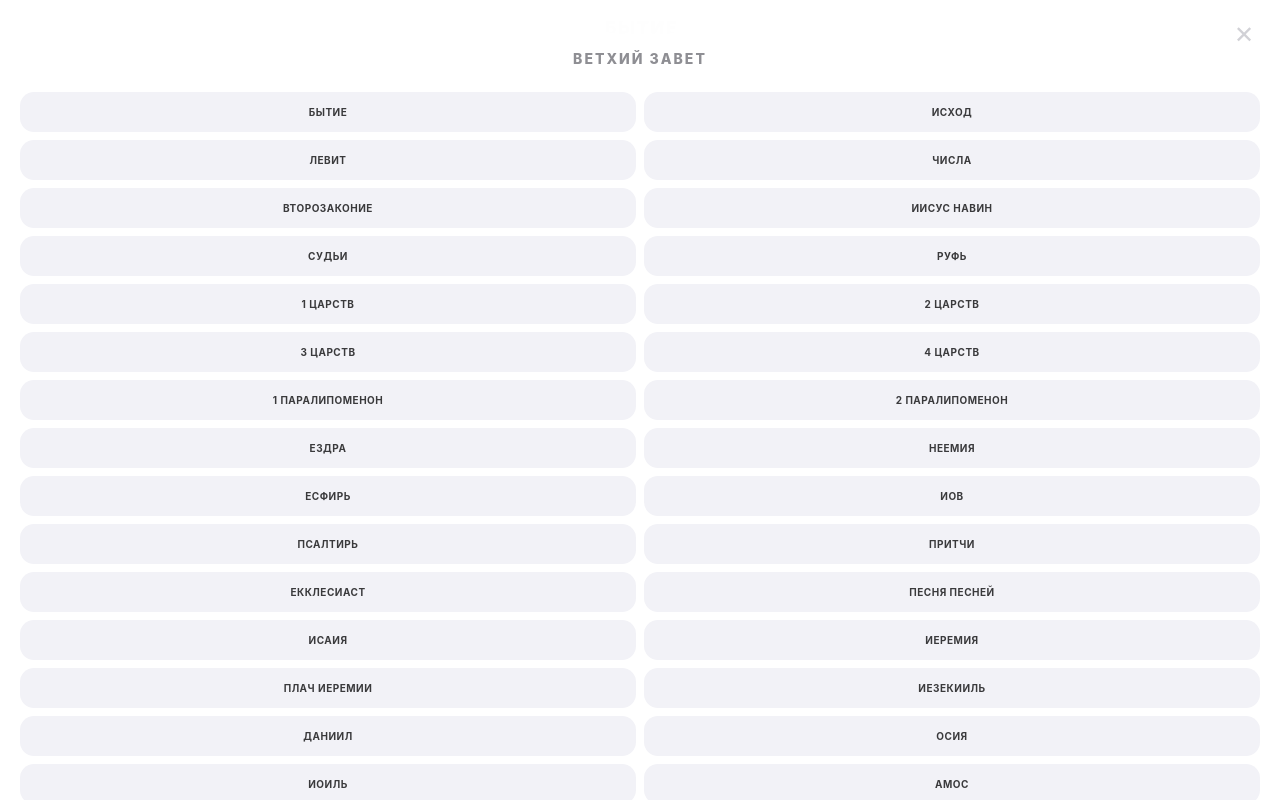
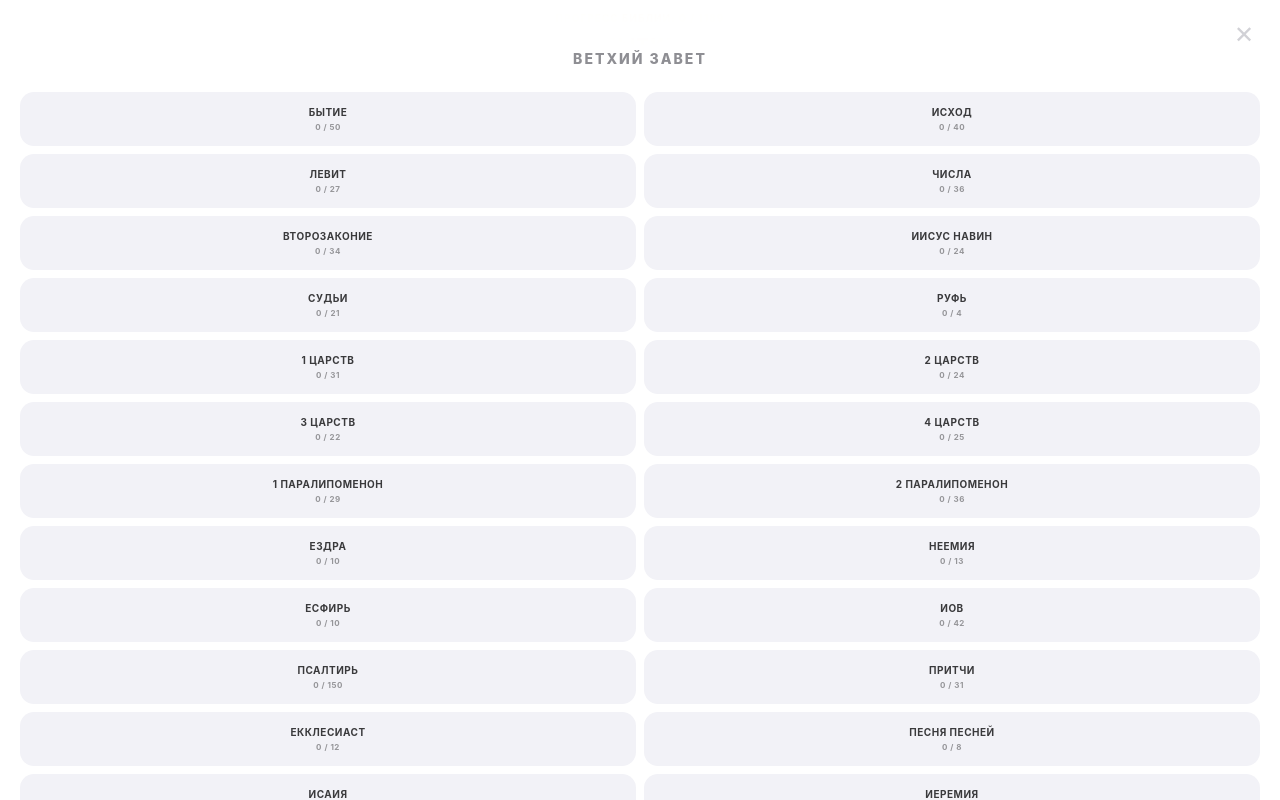
Before and after one commit to NG-Vladimir/bible, a plain HTML site: page index.html in a window 1280 px wide. Both pictures are taken after a click on the button "ВЕТХИЙ". Drawn offline with Linux system fonts and the light colour scheme.

Commit message:
Initial commit: Bible Tracker Glass Edition

```diff
--- a/index.html
+++ b/index.html
@@ -30,6 +30,10 @@
 
         .nav-header { display: flex; align-items: center; justify-content: space-between; padding: 0 15px; max-width: 600px; margin: 0 auto; }
 
+        .total-progress {
+            font-size: 10px; font-weight: 800; color: #ff9500; text-transform: uppercase; letter-spacing: 1px; margin-bottom: 5px;
+        }
+
         .menu-btn { background: none; border: none; font-size: 10px; font-weight: 800; color: #8e8e93; letter-spacing: 1.2px; cursor: pointer; text-transform: uppercase; padding: 10px 5px; }
 
         .book-title { font-size: 18px; font-weight: 900; text-transform: uppercase; letter-spacing: 1.5px; color: #000; text-align: center; flex-grow: 1; }
@@ -47,7 +51,6 @@
         input:checked + .slider { background-color: var(--hex-active); }
         input:checked + .slider:before { transform: translateX(16px); }
 
-        /* Меню Overlay */
         .menu-overlay {
             position: fixed; top: 0; left: 0; width: 100%; height: 100%;
             background: rgba(255, 255, 255, 0.98); backdrop-filter: blur(25px); -webkit-backdrop-filter: blur(25px);
@@ -62,10 +65,11 @@
         .menu-item {
             padding: 14px 10px; border-radius: 14px; background: #f2f2f7; text-align: center;
             font-size: 10px; font-weight: 700; color: #3a3a3c; text-transform: uppercase; letter-spacing: 0.5px;
+            display: flex; flex-direction: column; gap: 4px;
         }
+        .menu-item span.count { font-size: 8px; opacity: 0.5; }
         .menu-item:active { background: var(--hex-active); color: white; }
 
-        /* Сетка сот */
         .app-container {
             background: #ffffff; margin: 20px 15px; padding: 40px 15px;
             border-radius: 35px; box-shadow: 0 10px 40px rgba(0,0,0,0.03);
@@ -73,8 +77,7 @@
         }
 
         .grid-wrapper { line-height: 0; display: inline-block; margin-right: calc(var(--hex-w) / 4); }
-        .hex-row { white-space: nowrap; margin-top: calc(var(--hex-h) * -0.26); display: block; animation: rowFadeIn 0.5s ease backwards; }
-        @keyframes rowFadeIn { from { opacity: 0; transform: translateY(10px); } to { opacity: 1; transform: translateY(0); } }
+        .hex-row { white-space: nowrap; margin-top: calc(var(--hex-h) * -0.26); display: block; }
         .hex-row:first-child { margin-top: 0; }
         .hex-row:nth-child(even) { margin-left: calc(var(--hex-w) / 2 + var(--hex-gap) + 1px); }
 
@@ -82,14 +85,14 @@
             width: var(--hex-w); height: var(--hex-h); display: inline-block; margin: var(--hex-gap);
             position: relative; background: var(--hex-border);
             clip-path: polygon(50% 0%, 100% 25%, 100% 75%, 50% 100%, 0% 75%, 0% 25%);
-            transition: transform 0.3s cubic-bezier(0.4, 0, 0.2, 1);
+            transition: transform 0.2s ease;
         }
-        .hexagon:active { transform: scale(0.85); }
+        .hexagon:active { transform: scale(0.9); }
 
         .hexagon-inner {
             position: absolute; top: 1.5px; left: 1.5px; right: 1.5px; bottom: 1.5px;
             background: #ffffff; clip-path: inherit; display: flex; align-items: center; justify-content: center;
-            font-size: 13px; font-weight: 700; color: #3a3a3c; transition: all 0.4s ease;
+            font-size: 13px; font-weight: 700; color: #3a3a3c; transition: all 0.3s ease;
         }
 
         .checked .hexagon-inner { background: var(--gold-gradient); color: #ffffff; }
@@ -97,9 +100,14 @@
         .info-panel {
             margin-top: 15px; padding: 12px 25px; background: rgba(255, 255, 255, 0.5);
             backdrop-filter: blur(10px); border-radius: 18px; border: 0.5px solid rgba(255, 255, 255, 0.5);
-            text-align: center; min-width: 160px;
+            text-align: center; min-width: 200px;
         }
         .info-text { font-size: 11px; font-weight: 700; color: #8e8e93; text-transform: uppercase; letter-spacing: 1px; }
+
+        .reset-btn {
+            margin-top: 15px; background: none; border: none; color: #ff3b30;
+            font-size: 9px; font-weight: 700; text-transform: uppercase; cursor: pointer; opacity: 0.6;
+        }
 
         .scripture-quote { margin: 30px 25px 50px; text-align: center; max-width: 300px; }
         .quote-text { font-size: 15px; line-height: 1.5; font-weight: 300; color: #3a3a3c; }
@@ -122,6 +130,9 @@
     </div>
 
     <header>
+        <div style="text-align: center;">
+            <div class="total-progress" id="total-stats">ЗАГРУЗКА: 0 / 1189</div>
+        </div>
         <div class="nav-header">
             <button class="menu-btn" onclick="toggleMenu('old-menu')">ветхий</button>
             <div class="book-title" id="book-name">БЫТИЕ</div>
@@ -143,6 +154,7 @@
 
     <div class="info-panel">
         <div class="info-text" id="info-text">выберите главу</div>
+        <button class="reset-btn" onclick="resetCurrentBook()">Сбросить прогресс книги</button>
     </div>
 
     <div class="scripture-quote">
@@ -155,6 +167,7 @@
         const modeToggle = document.getElementById('mode-toggle');
         const infoText = document.getElementById('info-text');
         const bookTitle = document.getElementById('book-name');
+        const totalStats = document.getElementById('total-stats');
 
         const oldTestament = [
             { name: 'БЫТИЕ', chapters: 50, id: 'gen' }, { name: 'ИСХОД', chapters: 40, id: 'exo' },
@@ -197,13 +210,26 @@
         ];
 
         let currentBook = JSON.parse(localStorage.getItem('last_book_obj')) || oldTestament[0];
-
-        // ПАМЯТЬ ПЕРЕКЛЮЧАТЕЛЯ
         modeToggle.checked = localStorage.getItem('mode_mix') === 'true';
 
         function toggleMenu(id) {
             const m = document.getElementById(id);
-            m.style.display = m.style.display === 'flex' ? 'none' : 'flex';
+            if (m.style.display !== 'flex') {
+                updateMenuCounts(); // Обновляем цифры перед открытием
+                m.style.display = 'flex';
+            } else {
+                m.style.display = 'none';
+            }
+        }
+
+        function updateMenuCounts() {
+            // Отрисовка заново не нужна, просто меняем текст счетчиков
+            const allBooks = [...oldTestament, ...newTestament];
+            allBooks.forEach(book => {
+                const saved = JSON.parse(localStorage.getItem('bible_v3_' + book.id)) || [];
+                const el = document.getElementById('count-' + book.id);
+                if (el) el.innerText = `${saved.length} / ${book.chapters}`;
+            });
         }
 
         function selectBook(book, menuId) {
@@ -216,14 +242,34 @@
         function buildMenus() {
             const oList = document.getElementById('old-list');
             const nList = document.getElementById('new-list');
+            oList.innerHTML = ''; nList.innerHTML = '';
+
             oldTestament.forEach(b => {
-                const d = document.createElement('div'); d.className = 'menu-item'; d.innerText = b.name;
+                const d = document.createElement('div'); d.className = 'menu-item';
+                d.innerHTML = `<div>${b.name}</div><span class="count" id="count-${b.id}">0 / ${b.chapters}</span>`;
                 d.onclick = () => selectBook(b, 'old-menu'); oList.appendChild(d);
             });
             newTestament.forEach(b => {
-                const d = document.createElement('div'); d.className = 'menu-item'; d.innerText = b.name;
+                const d = document.createElement('div'); d.className = 'menu-item';
+                d.innerHTML = `<div>${b.name}</div><span class="count" id="count-${b.id}">0 / ${b.chapters}</span>`;
                 d.onclick = () => selectBook(b, 'new-menu'); nList.appendChild(d);
             });
+        }
+
+        function updateGlobalStats() {
+            let totalRead = 0;
+            [...oldTestament, ...newTestament].forEach(book => {
+                const saved = JSON.parse(localStorage.getItem('bible_v3_' + book.id)) || [];
+                totalRead += saved.length;
+            });
+            totalStats.innerText = `ПРОГРЕСС БИБЛИИ: ${totalRead} / 1189`;
+        }
+
+        function resetCurrentBook() {
+            if (confirm(`Удалить весь прогресс книги ${currentBook.name}?`)) {
+                localStorage.removeItem('bible_v3_' + currentBook.id);
+                render();
+            }
         }
 
         function render() {
@@ -232,11 +278,10 @@
             const saved = JSON.parse(localStorage.getItem('bible_v3_' + currentBook.id)) || [];
             let chapters = Array.from({length: currentBook.chapters}, (_, i) => i + 1);
 
-            // СОХРАНЯЕМ СОСТОЯНИЕ РАНДОМА
             localStorage.setItem('mode_mix', modeToggle.checked);
 
             if (modeToggle.checked) {
-                let s = 123; // Фиксированный сид для каждой книги
+                let s = 123;
                 chapters.sort(() => { s = (s * 9301 + 49297) % 233280; return (s / 233280) - 0.5; });
             }
 
@@ -250,11 +295,13 @@
                         if (h.classList.toggle('checked')) p.push(num); else p = p.filter(x => x !== num);
                         localStorage.setItem('bible_v3_' + currentBook.id, JSON.stringify(p));
                         infoText.innerText = `${currentBook.name} ${num} ГЛАВА`;
+                        updateGlobalStats();
                     };
                     row.appendChild(h);
                 });
                 grid.appendChild(row);
             }
+            updateGlobalStats();
         }
 
         buildMenus();
```
